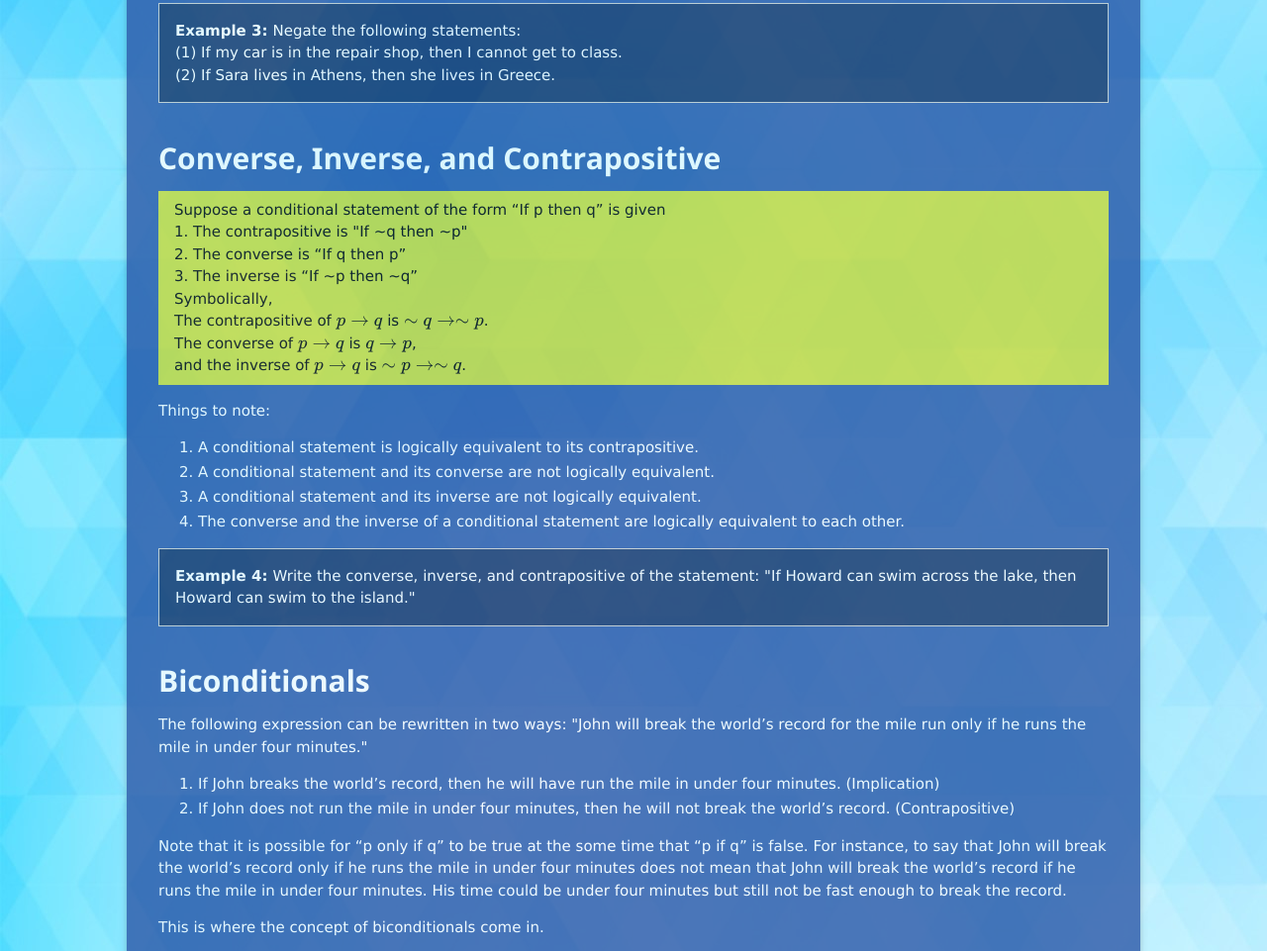
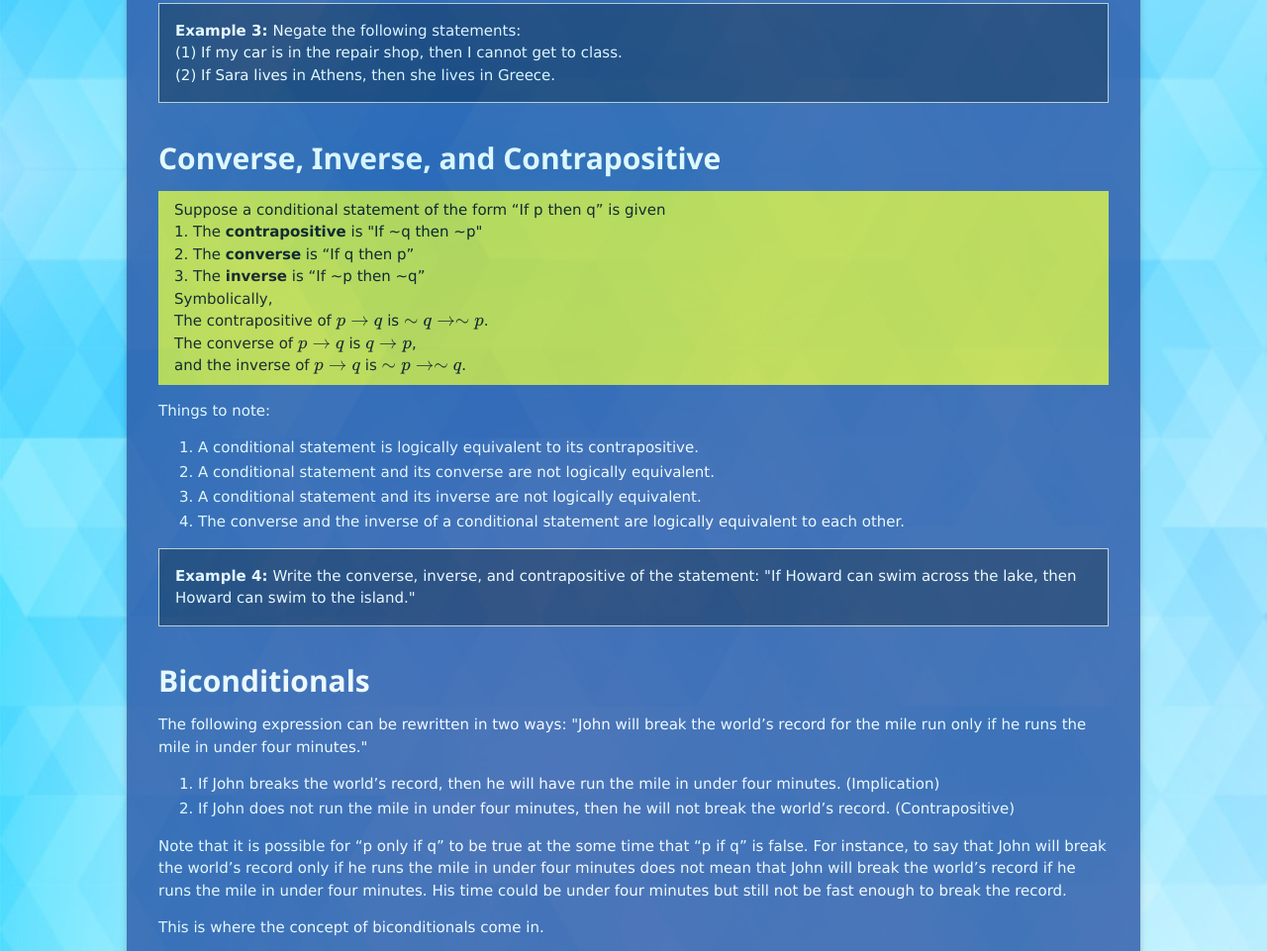
Before and after one commit to 20100215/EZLOGIC, a plain HTML site: page Files/Topics/1-2.html in a window 1280 px wide. Shown: the part 1817-2778 px from the top of the page at 99% size. Drawn offline with nearby package versions, Linux system fonts and the light colour scheme.

Commit message:
Add files via upload

```diff
--- a/Files/Topics/1-2.html
+++ b/Files/Topics/1-2.html
@@ -193,7 +193,7 @@
             <div id="Demo2" class="w3-theme-lesson2 w3-hide">
               <div class="w3-container">
                 <p class="w3-left">
-                  Let $$\sim p$$ be "you study for the test" and $$q$$ be you fail. <br>
+                  Let $$\sim p$$ be "you study for the test" and $$q$$ be "you fail". <br>
                   Then the given form is $$∼p ∨ q$$. <br>
                   Also $$p$$ is $$\sim(\sim p)$$ which is "you do not study for the test". <br>
                   So the equivalent if-then version, $$p →q$$, is <br>
@@ -242,9 +242,9 @@
             <!--Topic 4-->
             <p class="w3-lime w3-padding">
               Suppose a conditional statement of the form “If p then q” is given <br>
-              1. The contrapositive is "If ∼q then ∼p" <br>
-              2. The converse is “If q then p” <br>
-              3. The inverse is “If ∼p then ∼q” <br>
+              1. The <b>contrapositive</b> is "If ∼q then ∼p" <br>
+              2. The <b>converse</b> is “If q then p” <br>
+              3. The <b>inverse</b> is “If ∼p then ∼q” <br>
               Symbolically, <br>
               The contrapositive of $$p →q$$ is $$∼q →∼p$$. <br>
               The converse of $$p →q$$ is $$q → p$$, <br>
```
Also changed, not shown: Files/Topics/2-1.html (+1 -1 lines).
